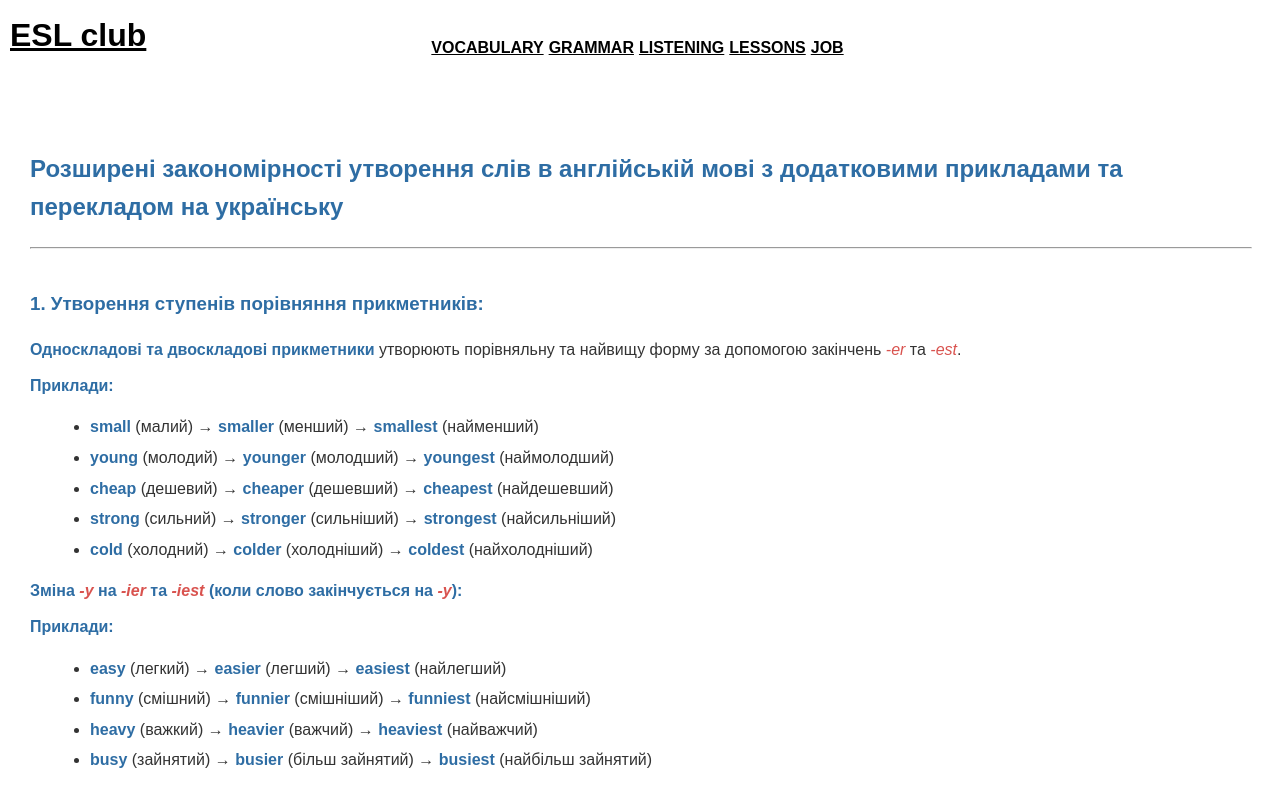
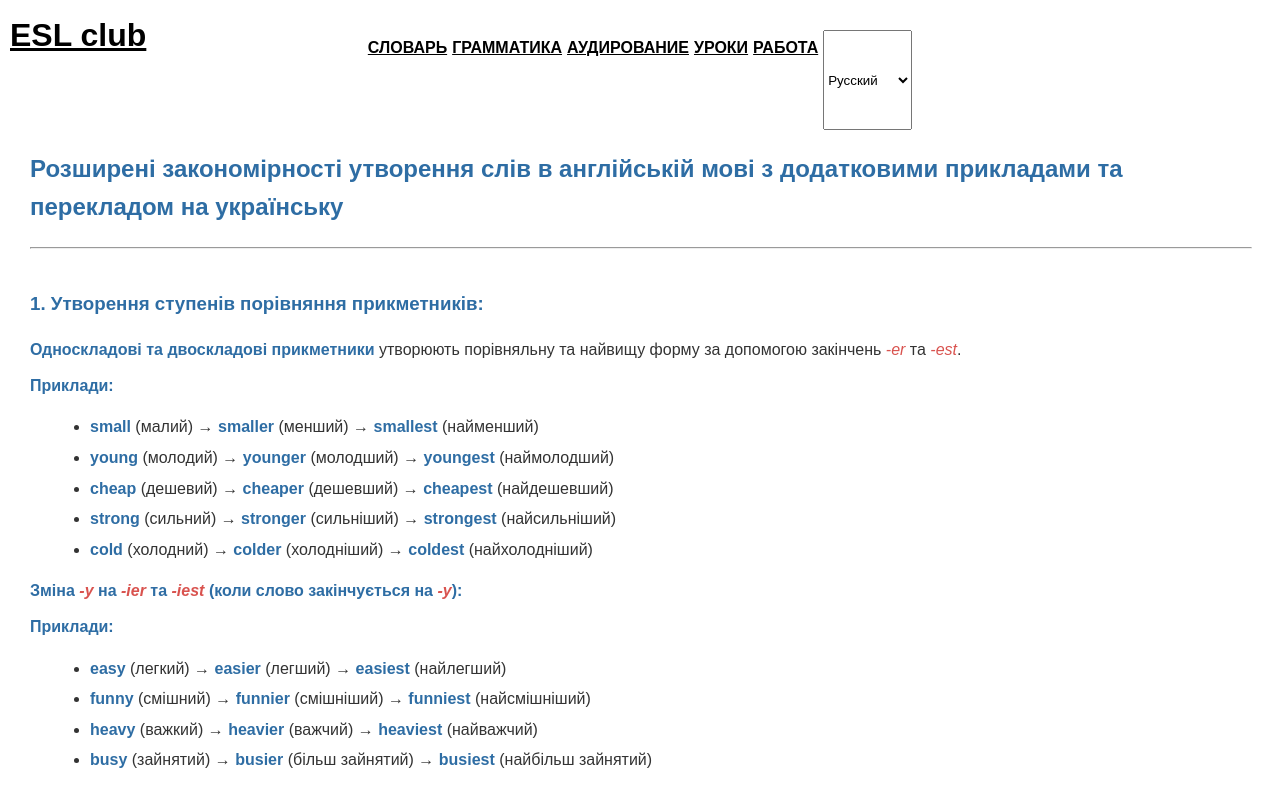
Before and after one commit to AlexeyVasiluk/ESL-FS, a website: page word-storage-backend/frontend/grammar-2.html in a window 1280 px wide. Shown: the top 790 px of the page. Drawn offline with Linux system fonts and the light colour scheme.

Commit message:
added multilanguages

```diff
--- a/word-storage-backend/frontend/grammar-2.html
+++ b/word-storage-backend/frontend/grammar-2.html
@@ -55,12 +55,17 @@
 <div class="header">
     <h1 class="logo"><a href="index.html">ESL club</a></h1>
     <div class="menu" id="menu">
-        <a href="vocabulary.html" class="accordion-header">Vocabulary</a>
-        <a href="grammar.html" class="accordion-header">Grammar</a>
-        <a href="listening.html" class="accordion-header">Listening</a>
-        <a href="couch.html" class="accordion-header">Lessons</a>
-        <a href="job.html" class="accordion-header">Job</a>
+        <a href="vocabulary.html" data-i18n="menu_vocabulary" class="accordion-header">Vocabulary</a>
+        <a href="grammar.html" data-i18n="menu_grammar" class="accordion-header">Grammar</a>
+        <a href="listening.html" data-i18n="menu_listening" class="accordion-header">Listening</a>
+        <a href="couch.html" data-i18n="menu_lessons" class="accordion-header">Lessons</a>
+        <a href="job.html" data-i18n="menu_job" class="accordion-header">Job</a>
     </div>
+    <select id="language-switcher">
+        <option value="ru">Русский</option>
+        <option value="uk">Українська</option>
+        <option value="es">Español</option>
+    </select>
 </div>
 
 <div class="content-wrapper">
@@ -663,6 +668,8 @@
         </div>
     </div>
 </div>
+
+<script src="/scripts/lang.js"></script>
 <script type="module" src="scripts/index.js"></script>
 </body>
 </html>
--- /dev/null
+++ b/word-storage-backend/frontend/scripts/lang.js
@@ -0,0 +1,77 @@
+
+// frontend/scripts/lang.js
+
+// 1) Словник перекладів
+const translations = {
+    ru: {
+        menu_vocabulary:   'Словарь',
+        menu_grammar:      'Грамматика',
+        menu_listening:    'Аудирование',
+        menu_lessons:      'Уроки',
+        menu_job:          'Работа',
+        clearProgress:     'Очистить прогресс',
+        button_check:      'Проверить',
+        button_endGame:    'Закончить игру',
+        help:              'Помощь',
+        wordsByTheme:      'Слова по темам'
+
+        // ... інші ключі
+    },
+    uk: {
+        menu_vocabulary:   'Словник',
+        menu_grammar:      'Граматика',
+        menu_listening:    'Аудіювання',
+        menu_lessons:      'Уроки',
+        menu_job:          'Робота',
+        clearProgress:     'Очистити прогрес',
+        button_check:      'Перевірити',
+        button_endGame:    'Завершити гру',
+        help:              'Допомога',
+        wordsByTheme:      'Слова по тематикам'
+        // ... інші ключі
+    },
+    es: {
+        menu_vocabulary:   'Vocabulario',
+        menu_grammar:      'Gramática',
+        menu_listening:    'Comprensión auditiva',
+        menu_lessons:      'Lecciones',
+        menu_job:          'Trabajo',
+        clearProgress:     'Borrar progreso',
+        button_check:      'Comprobar',
+        button_endGame:    'Terminar juego',
+        help:              'Ayuda',
+        wordsByTheme:      'Palabras por tema'
+        // ... інші ключі
+    }
+};
+
+// 2) Функції для читання/запису мови в localStorage
+function getLang() {
+    return localStorage.getItem('lang') || 'ru';
+}
+function setLang(lang) {
+    localStorage.setItem('lang', lang);
+}
+
+// 3) Основна функція, що міняє текст на сторінці
+function translatePage() {
+    const lang = getLang();
+    document.querySelectorAll('[data-i18n]').forEach(el => {
+        const key = el.dataset.i18n;
+        if (translations[lang][key]) {
+            el.textContent = translations[lang][key];
+        }
+    });
+}
+
+// 4) Підключаємось до селектора і виводимо початкову мову
+document.addEventListener('DOMContentLoaded', () => {
+    const switcher = document.getElementById('language-switcher');
+    // встановлюємо селектор у поточну мову
+    switcher.value = getLang();
+    switcher.addEventListener('change', e => {
+        setLang(e.target.value);
+        translatePage();
+    });
+    translatePage();
+});
```
Also changed, not shown: word-storage-backend/frontend/couch.html (+11 -6 lines), word-storage-backend/frontend/grammar.html (+12 -5 lines), word-storage-backend/frontend/index.html (+12 -5 lines), word-storage-backend/frontend/job.html (+12 -6 lines), word-storage-backend/frontend/lesson1.html (+12 -5 lines), word-storage-backend/frontend/listening.html (+12 -6 lines), word-storage-backend/frontend/login.html (+12 -5 lines), word-storage-backend/private/vocabulary.html (+21 -22 lines).
